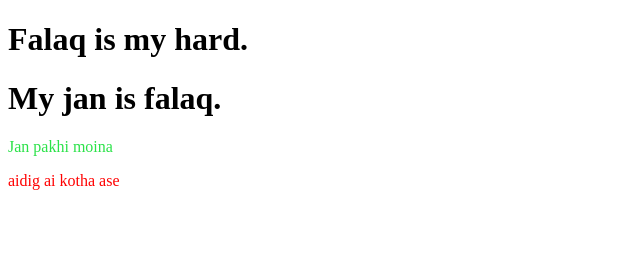
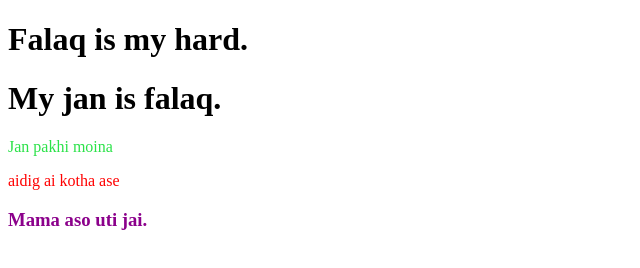
Before and after one commit to Kaosar87/falaq-first-repo, a plain HTML site: page index.html in a window 1280 px wide. Shown: the whole page, without its empty margins (0-640 px from the left). Drawn offline with Linux system fonts and the light colour scheme.

Commit message:
mama commit

```diff
--- a/index.html
+++ b/index.html
@@ -12,5 +12,6 @@
     <h1>My jan is falaq.</h1>
     <p>Jan pakhi moina</p>
     <p class="tom">aidig ai kotha ase</p>
+    <h3 id="mama">Mama aso uti jai.</h3>
 </body>
 </html>
--- a/style.css
+++ b/style.css
@@ -4,3 +4,6 @@ p{
 .tom{
     color: red;
 }
+#mama{
+    color: darkmagenta;
+}
```
